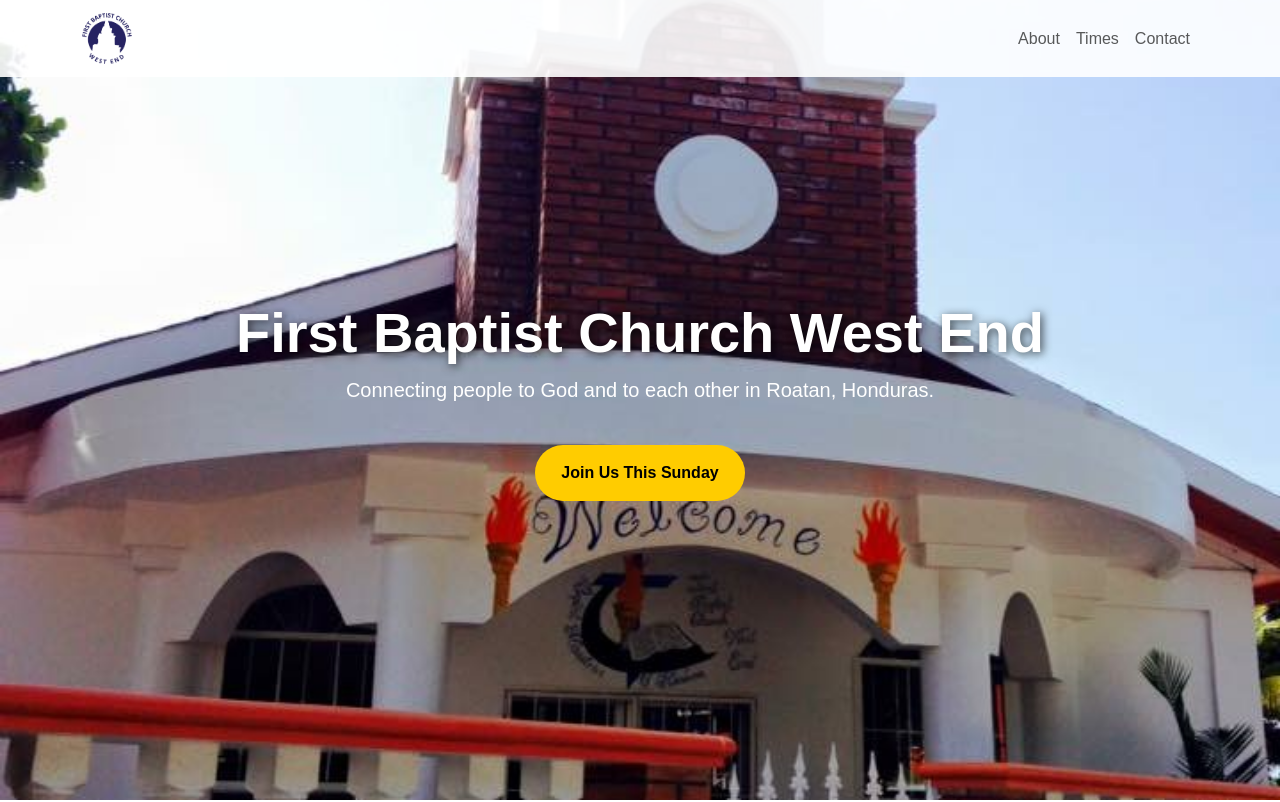
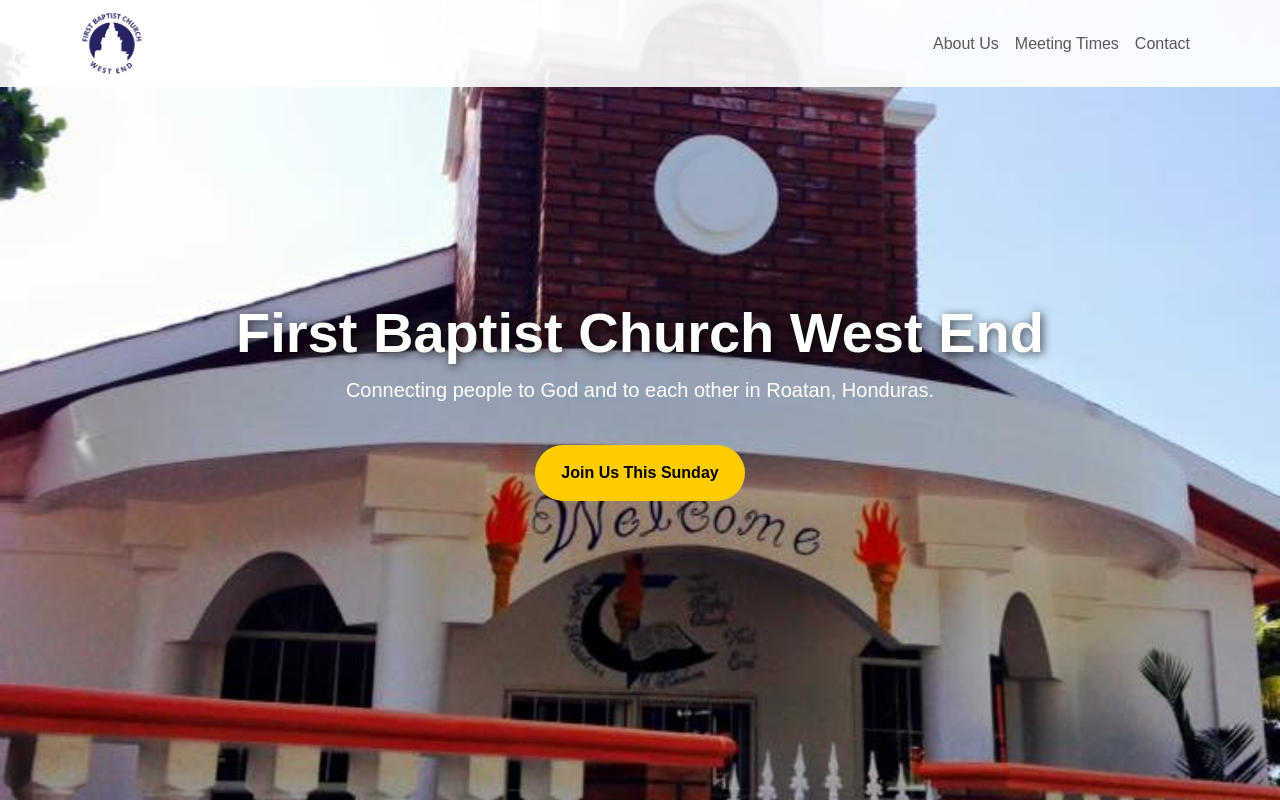
Before and after one commit to timpierce/fbcwestend, a plain HTML site: page index.html in a window 1280 px wide. Shown: the top 802 px of the page. Drawn offline with nearby package versions, Linux system fonts and the light colour scheme.

```diff
--- a/index.html
+++ b/index.html
@@ -75,16 +75,16 @@
     <nav class="navbar navbar-expand-lg navbar-light fixed-top">
         <div class="container">
             <a class="navbar-brand" href="#">
-                <img src="assets/img/FBCWE_LOGO.PNG" alt="Church Logo" width="50" class="me-2">
+                <img src="assets/img/FBCWE_LOGO.PNG" alt="Church Logo" width="60" class="me-2">
             </a>
             <button class="navbar-toggler" type="button" data-bs-toggle="collapse" data-bs-target="#navbarNav">
                 <span class="navbar-toggler-icon"></span>
             </button>
             <div class="collapse navbar-collapse" id="navbarNav">
                 <ul class="navbar-nav ms-auto">
-                    <li class="nav-item"><a class="nav-link" href="#about">About</a></li>
-                    <li class="nav-item"><a class="nav-link" href="#services">Times</a></li>
-                    <li class="nav-item"><a class="nav-link" href="#contact">Contact</a></li>
+                    <li class="nav-item"><a class="nav-link" href="#about">About Us</a></li>
+                    <li class="nav-item"><a class="nav-link" href="#services">Meeting Times</a></li>
+                    <li class="nav-item"><a class="nav-link" href="#footer">Contact</a></li>
                 </ul>
             </div>
         </div>
@@ -160,7 +160,7 @@
     </section>-->
 
     <!-- Footer -->
-<footer class="footer">
+<footer class="footer" id="footer">
     <div class="container">
         <p class="mb-1">📍 <strong>First Baptist Church West End</strong></p>
         <p class="mb-1">West End Road, West End, Roatan, Honduras</p>
```
